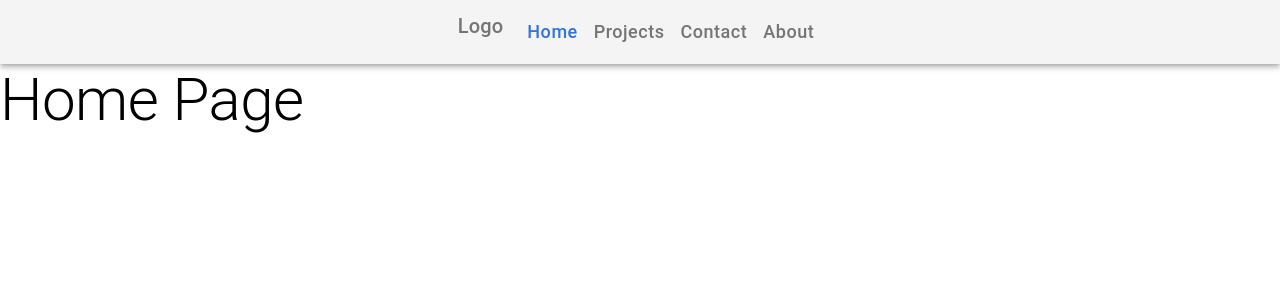
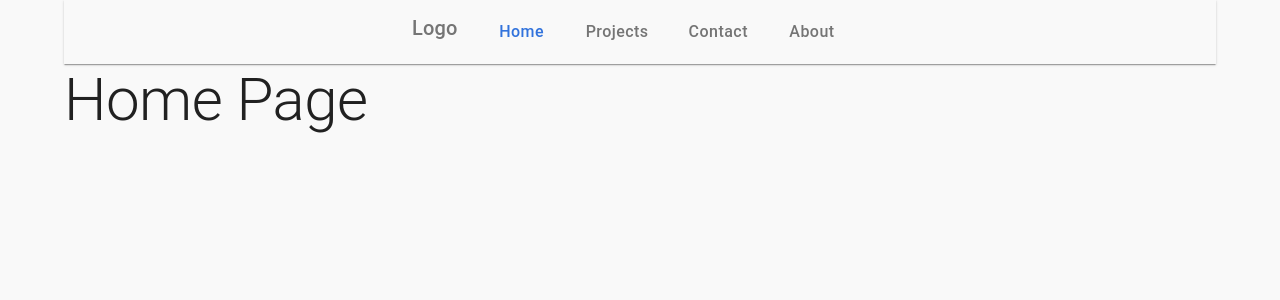
Before and after one commit to TuncG/tunc-gonel-website, a React (Create React App) app: page / in a window 1280 px wide. Shown: the top 300 px of the page. Built offline with nearby package versions, Linux system fonts and the light colour scheme.

Commit message:
link and app bar styling

```diff
--- a/src/components/Header.js
+++ b/src/components/Header.js
@@ -7,6 +7,7 @@ import Typography from "@mui/material/Typography";
 import Container from "@mui/material/Container";
 import Button from "@mui/material/Button";
 import { Link } from "react-router-dom";
+
 var home = { name: "Home", dir: "/" };
 var projects = {
   name: "Projects",
@@ -34,6 +35,10 @@ var pages = [home, projects, contact, about];
 export default function Header() {
   const [navBarActive, setNavBarActive] = useState("Home");
 
+  const navStateHandler = (name) => {
+    setNavBarActive(name);
+  };
+
   // make the links here
   const renderLinks = (page) => {
     if (checkActive(page.name, navBarActive) == true) {
@@ -43,13 +48,13 @@ export default function Header() {
             key={page.name}
             sx={{
               "&.MuiButton-text": { color: "#3273DC" },
-              fontSize: "18px",
-              my: 0,
+              fontSize: "16px",
+              mr: 3,
               color: "#757575",
               display: "block",
               textTransform: "none",
               ":hover": {
-                backgroundColor: "#F4F4F4",
+                backgroundColor: "#f9f9f9",
                 color: "black",
               },
             }}
@@ -64,15 +69,19 @@ export default function Header() {
           <Button
             key={page.name}
             sx={{
-              my: 0,
-              fontSize: "18px",
+              mr: 3,
+
+              fontSize: "16px",
               color: "#757575",
               display: "block",
               textTransform: "none",
               ":hover": {
-                backgroundColor: "#F4F4F4",
+                backgroundColor: "#f9f9f9" /* F4F4F4 */,
                 color: "black",
               },
+            }}
+            onClick={() => {
+              navStateHandler(page.name);
             }}
           >
             {page.name}
@@ -83,8 +92,14 @@ export default function Header() {
   };
 
   return (
-    <Box>
-      <AppBar position="static" style={{ m: "auto", background: "#F4F4F4" }}>
+    <Container maxWidth="lg">
+      <AppBar
+        elevation={1}
+        position="static"
+        style={{
+          background: "#f9f9f9",
+        }}
+      >
         <Container maxWidth="xl">
           <Toolbar disableGutters>
             <Box
@@ -110,13 +125,25 @@ export default function Header() {
                 component="div"
                 sx={{
                   color: "#757575",
-                  my: 0,
+                  mr: 4,
+                  display: { xs: "none", md: "flex" },
+                }}
+              >
+                Logo
+              </Typography>
+              {/* <Typography
+                variant="h6"
+                noWrap
+                component="div"
+                sx={{
+                  color: "#757575",
+                  my: 1,
                   mr: 2,
                   display: { xs: "none", md: "flex" },
                 }}
               >
                 Logo
-              </Typography>
+              </Typography> */}
               {/* {pages.map((page) => (
                 <Button
                   key={page.name}
@@ -140,6 +167,6 @@ export default function Header() {
           </Toolbar>
         </Container>
       </AppBar>
-    </Box>
+    </Container>
   );
 }
--- a/src/index.js
+++ b/src/index.js
@@ -7,9 +7,21 @@ import Home from "./pages/Home";
 import Projects from "./pages/Projects";
 import Contact from "./pages/Contact";
 import About from "./pages/About";
+import CssBaseline from "@mui/material/CssBaseline";
+import { ThemeProvider, createTheme } from "@mui/material/styles";
+
+const themeLight = createTheme({
+  palette: {
+    background: {
+      default: "#f9f9f9",
+    },
+  },
+});
 
 ReactDOM.render(
   <React.StrictMode>
+    <ThemeProvider theme={themeLight}>
+      <CssBaseline />
       <BrowserRouter>
         <Routes>
           <Route path="" element={<App />}>
@@ -20,6 +32,7 @@ ReactDOM.render(
           </Route>
         </Routes>
       </BrowserRouter>
+    </ThemeProvider>
   </React.StrictMode>,
   document.getElementById("root")
 );
--- a/src/pages/Home.js
+++ b/src/pages/Home.js
@@ -1,8 +1,11 @@
 import Typography from "@mui/material/Typography";
+import Box from "@mui/material/Box";
+import Container from "@mui/material/Container";
+
 export default function Home() {
   return (
-    <div>
+    <Container maxWidth="lg">
       <Typography variant="h2"> Home Page</Typography>
-    </div>
+    </Container>
   );
 }
```
Lines whose indentation alone changed are shown as unchanged.
